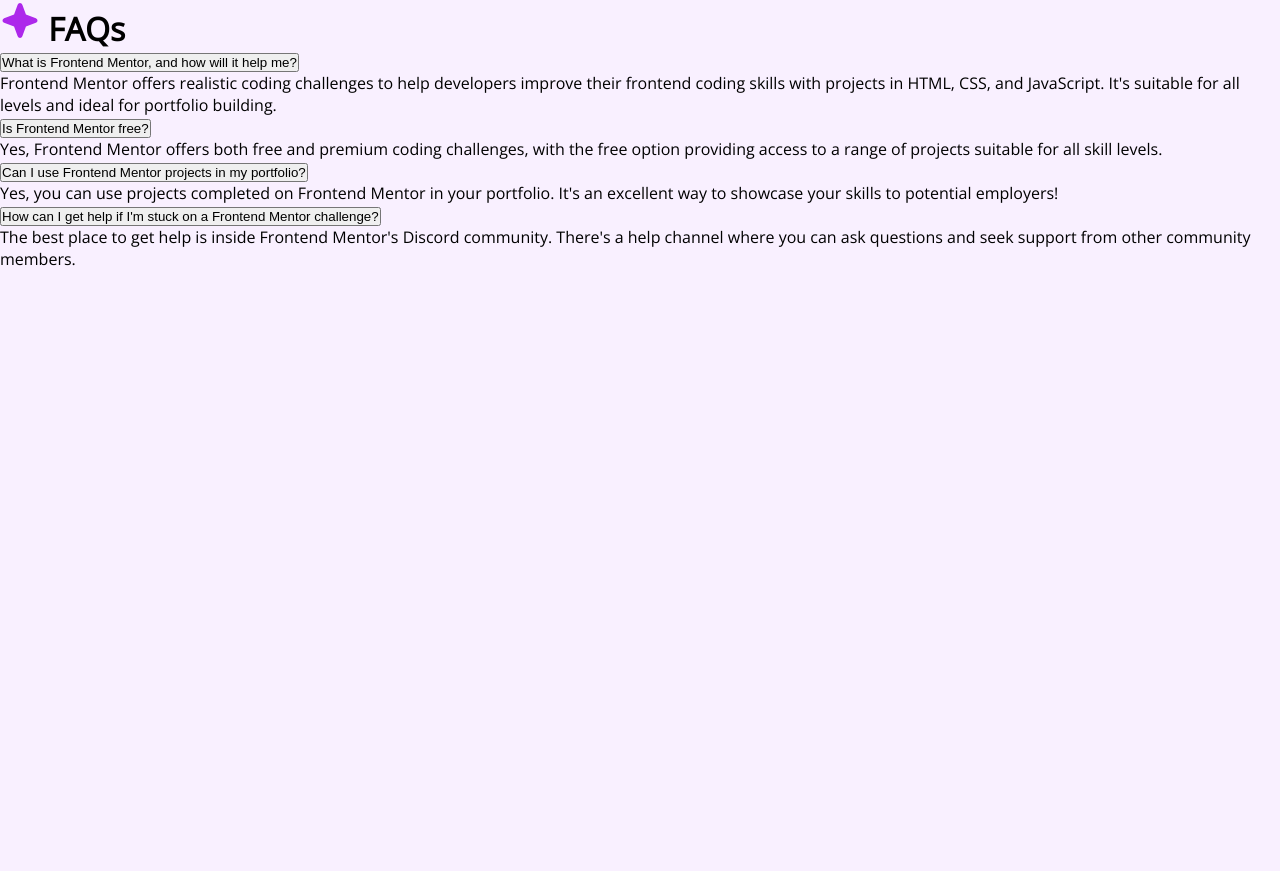
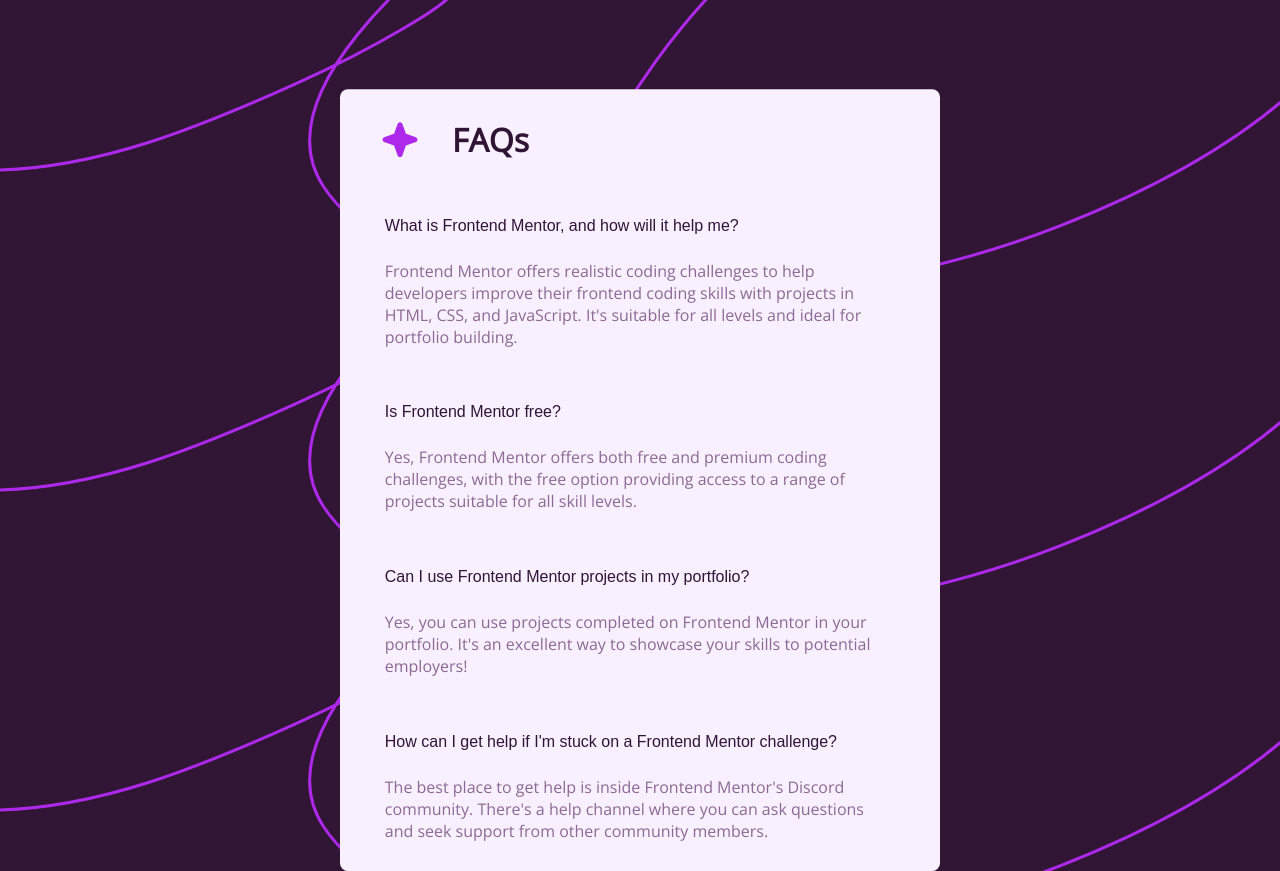
Before and after one commit to EniolaCodes/FAQ-accordion, a plain HTML site: page index.html in a window 1280 px wide. Before the commit the page ends 800 px from the top, so only its background shows below. Drawn offline with nearby package versions, Linux system fonts and the light colour scheme.

Commit message:
add css styling

```diff
--- a/index.html
+++ b/index.html
@@ -21,10 +21,10 @@
   <body>
     <div class="container">
       <div class="faqsBox">
-        <h1>
-          <img src="/assets/images/icon-star.svg" />
-          FAQs
-        </h1>
+        <div class="starHolder">
+          <img src="/assets/images/icon-star.svg" class="star" alt="star" />
+          <h1>FAQs</h1>
+        </div>
         <div class="question">
           <button class="accordion">
             What is Frontend Mentor, and how will it help me?
@@ -35,12 +35,13 @@
             HTML, CSS, and JavaScript. It's suitable for all levels and ideal
             for portfolio building.
           </p>
+        </div>
         <div class="question">
           <button class="accordion">Is Frontend Mentor free?</button>
           <p>
-              Yes, Frontend Mentor offers both free and premium coding
-              challenges, with the free option providing access to a range of
-              projects suitable for all skill levels.
+            Yes, Frontend Mentor offers both free and premium coding challenges,
+            with the free option providing access to a range of projects
+            suitable for all skill levels.
           </p>
         </div>
         <div class="question">
@@ -65,6 +66,5 @@
         </div>
       </div>
     </div>
-    </div>
   </body>
 </html>
--- a/style.css
+++ b/style.css
@@ -8,5 +8,50 @@
 body{
     font-size: 1rem;
     font-family: 'Open Sans', sans-serif;
-    background:  hsl(275, 100%, 97%)
+    /* background:  hsl(275, 100%, 97%); */
+    background: url(/assets/images/background-pattern-desktop.svg);
 }
+
+.starHolder{
+    display: flex;
+    gap:2rem;
+    padding: 0.9rem 0.6rem;
+}
+.faqsBox{
+    max-width: 37.5rem;
+    width: 100%;
+    position: absolute;
+    top: 50%;
+    left: 50%;
+    transform: translate(-50%, -50%);
+    padding: 0.9rem 1.9rem;
+    margin-top: 5rem;
+    margin-bottom: 5rem;
+    border-radius: 0.5rem;
+    background:  hsl(275, 100%, 97%);
+height: auto;
+
+
+
+}
+.question{
+    border: 0.05rem solid hsl(292, 16%, 49%);
+    border: none;
+    border-radius: 0.3rem;
+    padding: 0.9rem;
+    margin-top: 1.5rem;
+}
+h1, button{
+    color: hsl(292, 42%, 14%);
+}
+
+button{
+    border: none;
+    outline: none;
+    font-size: 1rem;
+    background: transparent;
+}
+p{
+    color: hsl(292, 16%, 49%);
+    padding-top: 1.5rem;
+}
```
Lines whose indentation alone changed are shown as unchanged.
